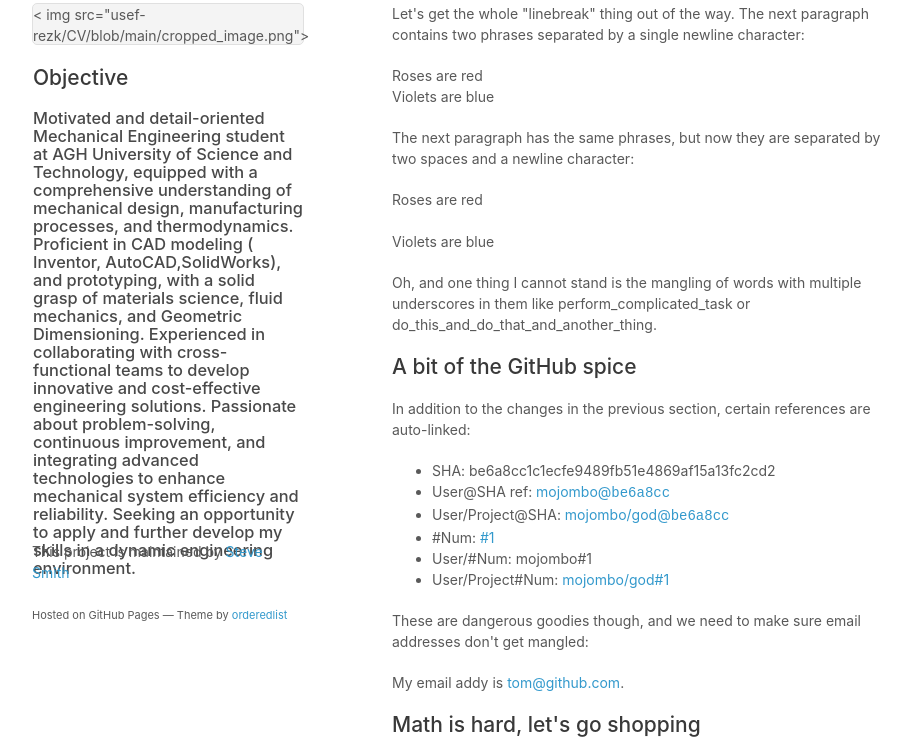
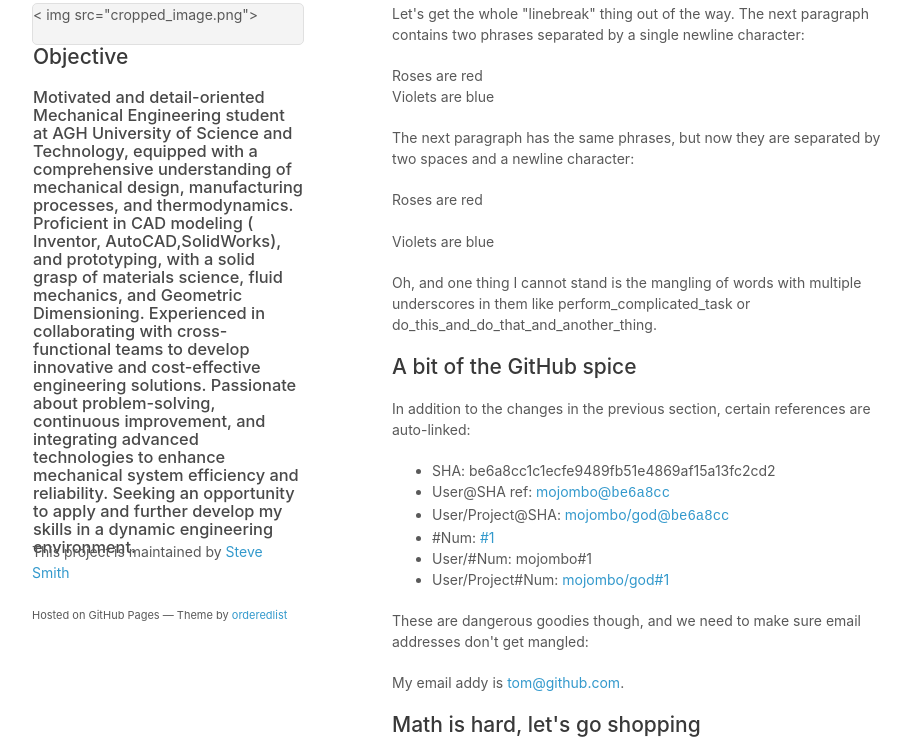
Before and after one commit to usef-rezk/CV, a plain HTML site: page index.html in a window 1280 px wide. Shown: the part 106-859 px from the top of the page, without its empty margins (178-1089 px from the left). Drawn offline with Linux system fonts and the light colour scheme.

Commit message:
Update index.html

```diff
--- a/index.html
+++ b/index.html
@@ -17,7 +17,7 @@
       <header>
         <h1>Youssef Rezk</h1>
         <ul>
-          < img src="usef-rezk/CV/blob/main/cropped_image.png">
+          < img src="cropped_image.png">
           <p><h2 align"center" > Objective </h3></p>
           <p><h3>Motivated and detail-oriented Mechanical Engineering student at AGH University of Science and Technology, equipped with a comprehensive understanding of mechanical design, manufacturing processes, and thermodynamics. Proficient in CAD modeling ( Inventor, AutoCAD,SolidWorks), and prototyping, with a solid grasp of materials science, fluid mechanics, and Geometric Dimensioning. Experienced in collaborating with cross-functional teams to develop innovative and cost-effective engineering solutions. Passionate about problem-solving, continuous improvement, and integrating advanced technologies to enhance mechanical system efficiency and reliability. Seeking an opportunity to apply and further develop my skills in a dynamic engineering environment.
 </h5></p>
```
